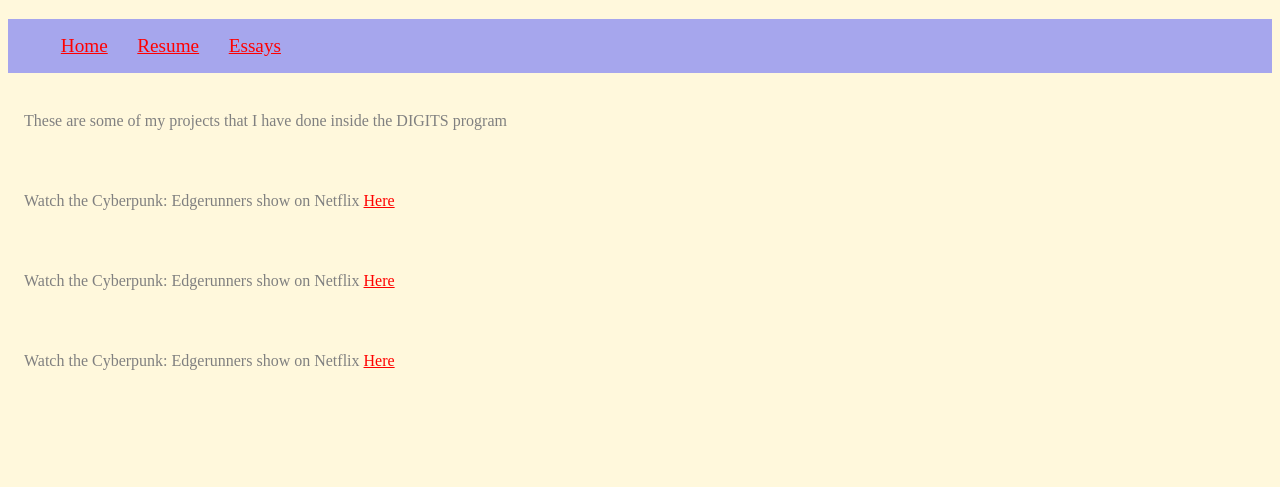
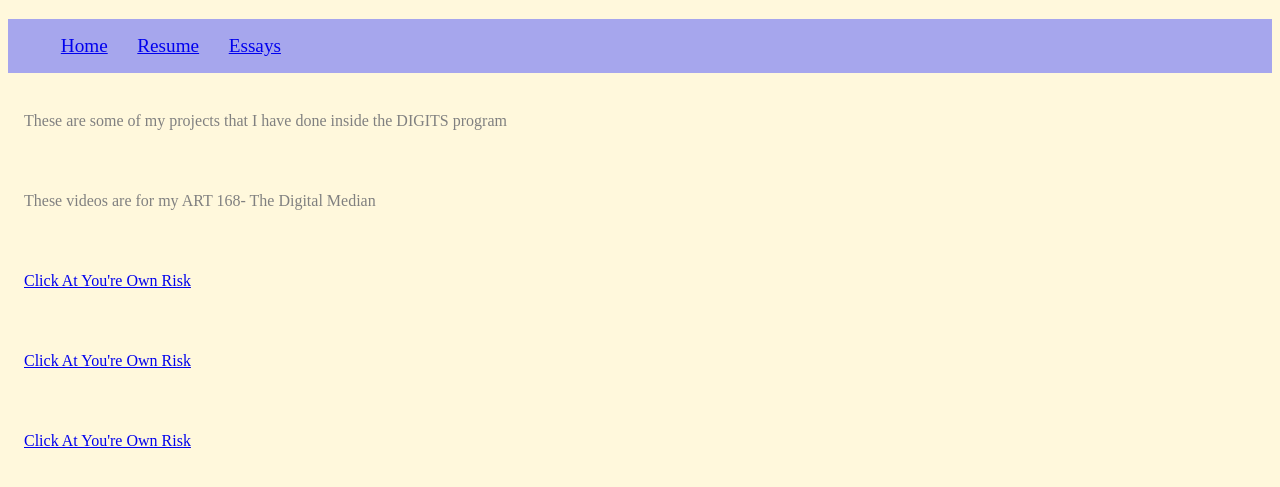
Before and after one commit to JordanJ7/JJ-Portfolio-, a plain HTML site: page docs/gallery.html in a window 1280 px wide. Shown: the part 61-548 px from the top of the page. Drawn offline with Linux system fonts and the light colour scheme.

Commit message:
please work

```diff
--- a/docs/StyleGallery.css
+++ b/docs/StyleGallery.css
@@ -51,30 +51,6 @@ img.photo {max-width:500px; width:80%}
  * .photo { }
  *  */
 
-ol {list-style-type: lower-alpha;
-padding: 5em;
-
-}
-
-/* unvisited link */
-a:link {
-  color: red;
-}
-
-
-a:visited {
-  color: #006600;
-}
-
-/* mouse over link */
-a:hover {
-  color: orange;
-}
-
-/* selected link */
-a:active {
-  color: blue;
-}
 
  nav {background-color:#a6a6ed;
  display:flex;
--- a/docs/gallery.html
+++ b/docs/gallery.html
@@ -5,7 +5,7 @@
         <title>Gallery</title>
         <meta charset="UTF-8" />
         <meta name="viewport" content="width=device-width, initial-scale=1.0" />
-        <link rel="stylesheet" type="text/css" href="styleGallery.css"/>
+        <link rel="stylesheet" type="text/css" href="stylegallery.css"/>
 
     </head>
     <body>
@@ -24,10 +24,10 @@
 
 
                 <p>These are some of my projects that I have done inside the DIGITS program </p>
-
-        <p>Watch the Cyberpunk: Edgerunners show on Netflix <a href="https://www.youtube.com/watch?v=wy4GS5v40kA">Here</a></p>
-        <p>Watch the Cyberpunk: Edgerunners show on Netflix <a href="https://www.youtube.com/watch?v=TlErudMxj70">Here</a></p>
-        <p>Watch the Cyberpunk: Edgerunners show on Netflix <a href="https://www.youtube.com/watch?v=JGjjQkeG0mw">Here</a></p>
+        <p>These videos are for my ART 168- The Digital Median</p>
+        <p> <a href="https://www.youtube.com/watch?v=wy4GS5v40kA">Click At You're Own Risk</a></p>
+        <p> <a href="https://www.youtube.com/watch?v=TlErudMxj70">Click At You're Own Risk</a></p>
+        <p> <a href="https://www.youtube.com/watch?v=JGjjQkeG0mw">Click At You're Own Risk</a></p>
 
 
     </body>
```
